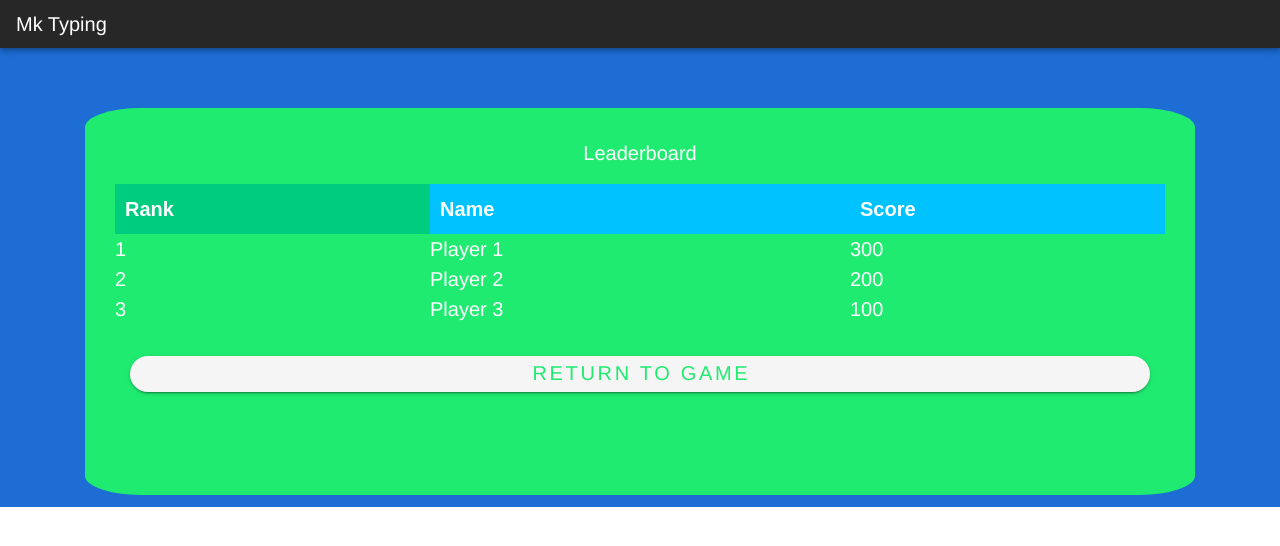
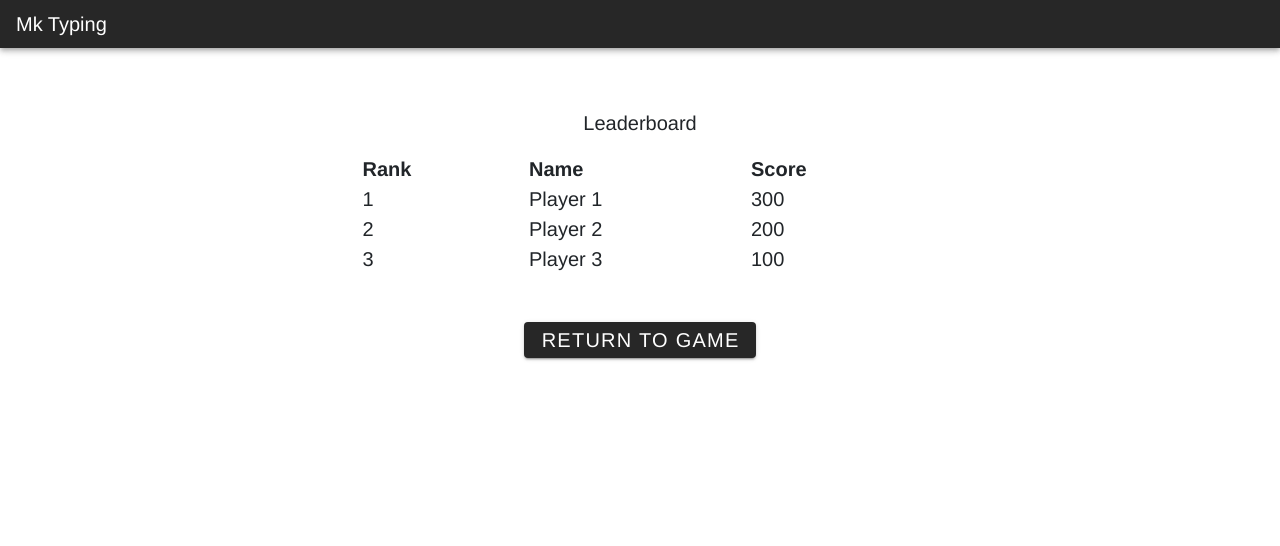
Before and after one commit to MLH-Fellowship/mk-typing, a Vue app: page /#/leaderboard in a window 1280 px wide. Shown: the top 546 px of the page. Built offline with nearby package versions, Linux system fonts and the light colour scheme.

Commit message:
Revert "New ui"

```diff
--- a/src/App.vue
+++ b/src/App.vue
@@ -5,6 +5,7 @@
 </template>
 
 <script>
+
 export default {
   name: "App",
   icons: {
--- a/src/views/GameOver.vue
+++ b/src/views/GameOver.vue
@@ -1,5 +1,5 @@
-<template >
-    <div class="gen">
+<template>
+    <div>
         <v-container class="mt-5">
             <div class="center">
                 <p class="font-weight-bold mt-2">Game Over</p>
@@ -10,7 +10,7 @@
                 ></v-img>
                 <div class="mt-5">Score: {{score}}</div>
 
-                <v-btn class="cta"  v-on:click="playAgain">Play Again</v-btn>
+                <v-btn class="mt-5" dark v-on:click="playAgain">Play Again</v-btn>
             </div>
         </v-container>
     </div>
@@ -38,32 +38,4 @@ export default {
 .input {
     width: 80%;
 }
-
-.gen{
-      width: 100%;
-      height: 100%;
-      color: white;
-      background: #EB4320;
-    }
-
-
-
-        .cta{
-
-    width: 50%;
-    display: block;
-    color: #20EB71;
-    border-radius: 20px;
-    padding: .5em;
-    text-decoration: none;
-    font-size: 1.5em;
-    margin: 3% auto 7%;
-    position: relative;
-    z-index: 4;
-}
-
-    .mainboard{
-  color:#EB4320 ;
-
-}
 </style>
--- a/src/views/GameWon.vue
+++ b/src/views/GameWon.vue
@@ -1,6 +1,5 @@
 <template>
-    <div class="gen">
-
+    <div>
         <v-container class="mt-5">
             <div class="center">
                 <p class="font-weight-bold mt-2">Game Won</p>
@@ -11,7 +10,7 @@
                 ></v-img>
                 <div class="mt-5">Score: {{score}}</div>
 
-                <v-btn class="cta"  v-on:click="playAgain">Play Again</v-btn>
+                <v-btn class="mt-5" dark v-on:click="playAgain">Play Again</v-btn>
             </div>
         </v-container>
     </div>
@@ -39,33 +38,4 @@ export default {
 .input {
     width: 80%;
 }
-
-
-.gen{
-      width: 100%;
-      height: 100%;
-      background: #20EB71;
-      color: white;
-    }
-
-
-
-        .cta{
-
-    width: 50%;
-    display: block;
-    color: #EB4320;
-    border-radius: 20px;
-    padding: .5em;
-    text-decoration: none;
-    font-size: 1.5em;
-    margin: 3% auto 7%;
-    position: relative;
-    z-index: 4;
-}
-
-    .mainboard{
-  color:#EB4320 ;
-
-}
 </style>
--- a/src/views/Home.vue
+++ b/src/views/Home.vue
@@ -1,5 +1,5 @@
-<template >
-  <div class="gen">
+<template>
+  <div>
     <AppBar />
 
     <v-container class="mt-5">
@@ -17,11 +17,11 @@
           placeholder="Type here..."
           single-line
           hide-details
-          class="cta"
+          class="input mt-5"
           v-model="answer"
         ></v-text-field>
 
-        <v-btn class="cta"  v-on:click="changeStage"> Submit </v-btn>
+        <v-btn class="mt-5" dark v-on:click="changeStage"> Submit </v-btn>
 
         <v-alert :value="alert" type="error" class="mt-5"> Incorrect! </v-alert>
 
@@ -29,7 +29,7 @@
           <p>Time remaining: {{ stages[currentStage - 1].counter }}</p>
         </div>
 
-        <v-btn class="cta"  v-on:click="goToLeaderboard"> Leaderboard </v-btn>
+        <v-btn class="mt-5" dark v-on:click="goToLeaderboard"> Leaderboard </v-btn>
 
       </div>
     </v-container>
@@ -139,40 +139,9 @@ export default {
   display: flex;
   flex-direction: column;
   align-items: center;
-  color: white;
 }
 
 .input {
   width: 80%;
 }
-
-
-.gen{
-      width: 100%;
-      height: 100%;
-      background: #1D6DD5;
-    }
-
-
-
-        .cta{
-
-    width: 50%;
-    display: block;
-    color: #20EB71;
-    border-radius: 20px;
-    padding: .5em;
-    text-decoration: none;
-    font-size: 1.5em;
-    margin: 3% auto 7%;
-    position: relative;
-    z-index: 4;
-}
-
-    .mainboard{
-  color:#EB4320 ;
-
-}
-
-
 </style>
--- a/src/views/Leaderboard.vue
+++ b/src/views/Leaderboard.vue
@@ -1,15 +1,10 @@
 <template>
-  <div class="gen">
+  <div>
     <AppBar />
-
 
     <v-container class="mt-5">
       <div class="center">
         <p>Leaderboard</p>
-
-
-
-
         <table>
             <thead>
                 <tr>
@@ -18,18 +13,15 @@
                    <th class="score">Score</th>
                 </tr>
             </thead>
-
-            <tbody  v-bind:key="player.rank" v-for="player in players">
-                <tr >
+            <tbody v-bind:key="player.rank" v-for="player in players">
+                <tr>
                     <td class="rank">{{player.rank}}</td>
                     <td class="name">{{player.name}}</td>
                     <td class="score">{{player.score}}</td>
                 </tr>
             </tbody>
         </table>
-
-
-        <v-btn class="cta"  v-on:click="returnToGame">
+        <v-btn class="mt-5" dark v-on:click="returnToGame">
           Return to Game
         </v-btn>
       </div>
@@ -39,30 +31,11 @@
 
 <script>
 import AppBar from "../components/AppBar";
-//import LeaderBoard from "../components/LeaderboardComponent";
 
 export default {
-
-  // 1D6DD5 blue EB4320 red #20EB71
-
-  /*
-.gen{
-      width: 100%;
-      height: 100%;
-      background: #1D6DD5;
-    }
-
-    .mainboard{
-  color:#EB4320 ;
-
-}
-
-
-
-  */
   name: "leaderboard",
   components: {
-    AppBar
+    AppBar,
   },
   methods: {
     returnToGame: function () {
@@ -94,77 +67,24 @@ export default {
 </script>
 
 <style scoped>
-
-
-.mainboard{
-  color:#EB4320 ;
-
-}
-
-
-
     .center {
         display: flex;
         flex-direction: column;
         align-items: center;
-        background: #20EB71;
-        height: 100%;
-        border-radius: 5%;
-        color: white;
-        padding: 30px;
-    }
-
-    .gen{
-      width: 100%;
-      height: 100%;
-      background: #1D6DD5;
     }
 
     table {
-      width: 100%;
-      border: 5px;
-      border-spacing: 5px;
-      padding: 10px;
+      width: 50%;
+      border: 1px;
+      border-spacing: 1px
     }
 
     th.rank {
       width: 30%;
-      background-color: #00cc80;
-  padding: 10px;
-  color: white;
-  font-family:sans-serif;
     }
-
-
-
-    .cta{
-    background-color: #00cc80;
-    width: calc(100% - 1em);
-    display: block;
-    color: #20EB71;
-    border-radius: 20px;
-    padding: .5em;
-    text-decoration: none;
-    font-size: 1.5em;
-    margin: 3% auto 7%;
-    position: relative;
-    z-index: 4;
-}
 
     th.name {
       width: 40%;
-      background: #00c2ff;
-      color: white;
-    padding: 10px;
-    font-family:sans-serif;
-    }
-
-    th.score {
-      width: 40%;
-      background: #00c2ff;
-    padding: 10px;
-    color: white;
-    font-family:sans-serif;
     }
 
 </style>
```
Also changed, not shown: 1 other file (tests, documents, lock files or other folders).
